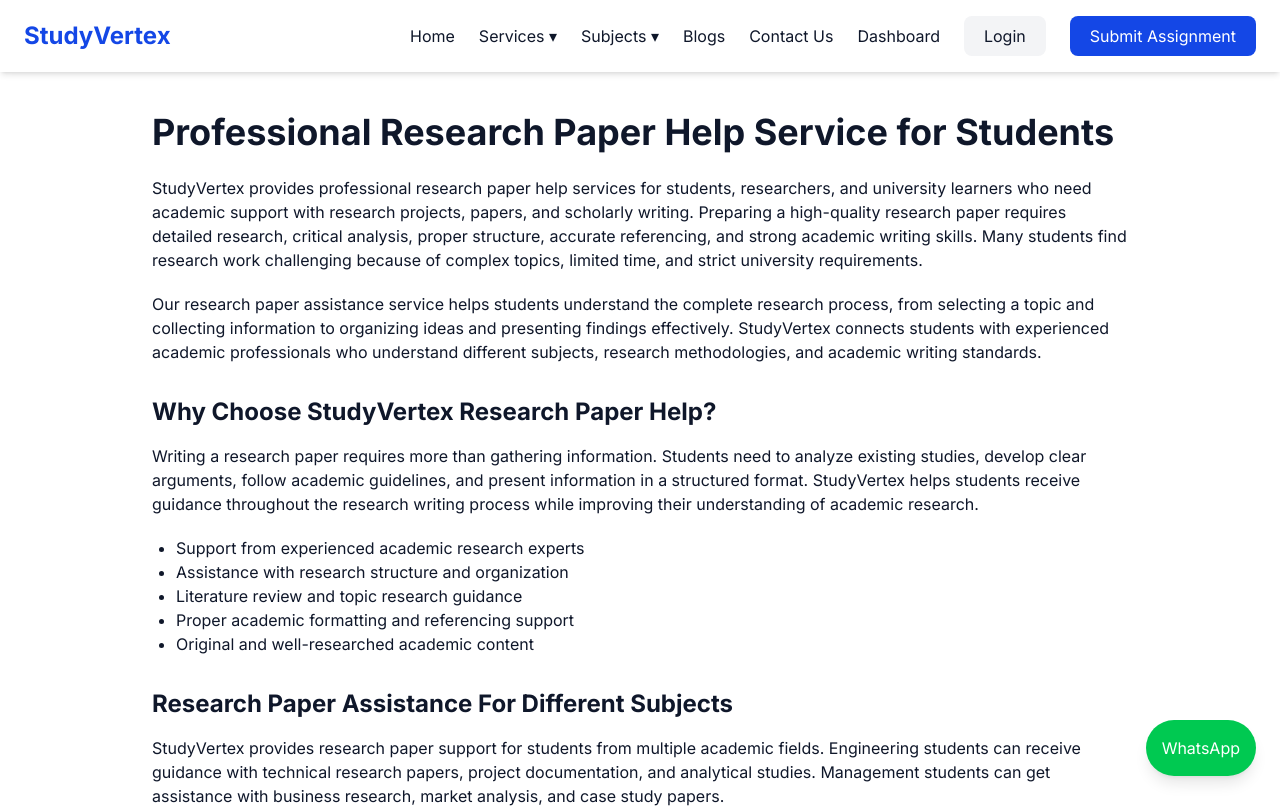
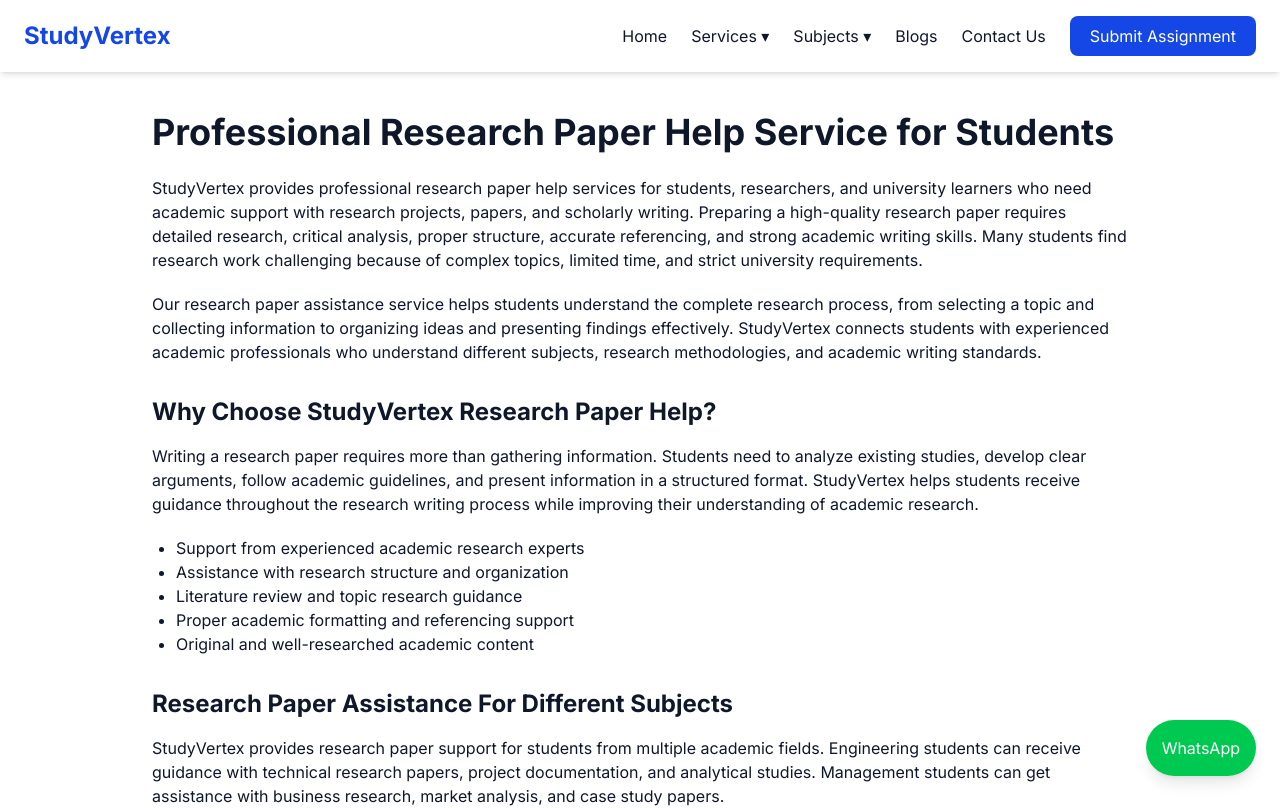
Before and after one commit to souravdadarwal01-max/StudyVertex, a Next.js app: page /research-paper-help in a window 1280 px wide. Shown: the top 808 px of the page. Built offline with nearby package versions, Linux system fonts and the light colour scheme.

Commit message:
Update Navbar.tsx

```diff
--- a/app/components/Navbar.tsx
+++ b/app/components/Navbar.tsx
@@ -94,7 +94,6 @@ export default function Navbar() {
 
 
 
-
           {/* Subjects Multi Dropdown */}
 
           <div
@@ -102,12 +101,16 @@ export default function Navbar() {
             onMouseEnter={() => setSubjectsOpen(true)}
             onMouseLeave={() => setSubjectsOpen(false)}
           >
+
             <button className="hover:text-blue-700">
               Subjects ▾
             </button>
 
+
             {subjectsOpen && (
+
               <div className="absolute top-8 left-0 bg-white shadow-xl rounded-xl w-80 p-3">
+
 
                 {Object.entries(subjects).map(([slug, category]) => (
 
@@ -120,14 +123,19 @@ export default function Navbar() {
                       href={`/subjects/${slug}`}
                       className="flex justify-between items-center px-4 py-3 rounded-lg hover:bg-gray-100 font-medium"
                     >
+
                       <span>
                         {category.icon} {category.title}
                       </span>
 
                       <span>›</span>
+
                     </Link>
 
+
+
                     <div className="hidden group-hover:block absolute left-full top-0 bg-white shadow-xl rounded-xl w-72 p-4">
+
 
                       {category.subjects.map((subject) => (
 
@@ -141,16 +149,24 @@ export default function Navbar() {
 
                       ))}
 
+
                     </div>
+
 
                   </div>
 
                 ))}
 
+
               </div>
+
             )}
 
           </div>
+
+
+
+
 
           {/* Blogs */}
 
@@ -172,31 +188,7 @@ export default function Navbar() {
 
 
 
-          {/* Dashboard */}
-
-          <Link href="/dashboard" className="hover:text-blue-700">
-            Dashboard
-          </Link>
-
-
-
-
-
-          {/* Login */}
-
-          <Link
-            href="/login"
-            className="bg-gray-100 px-5 py-2 rounded-lg"
-          >
-            Login
-          </Link>
-
-
-
-
-
-
-          {/* Submit */}
+          {/* Submit Assignment CTA */}
 
           <Link
             href="/submit-assignment"
```
Lines whose indentation alone changed are shown as unchanged.
